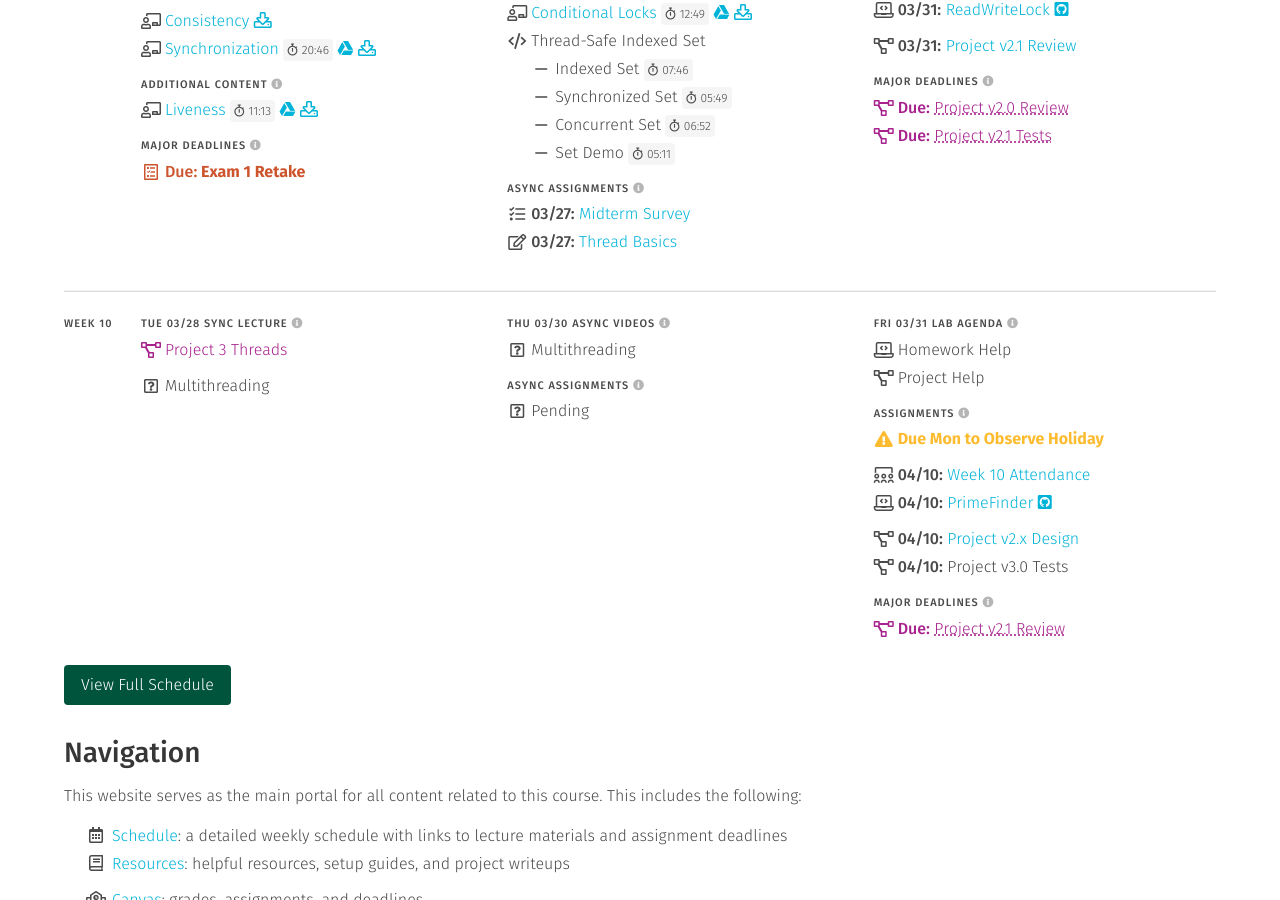
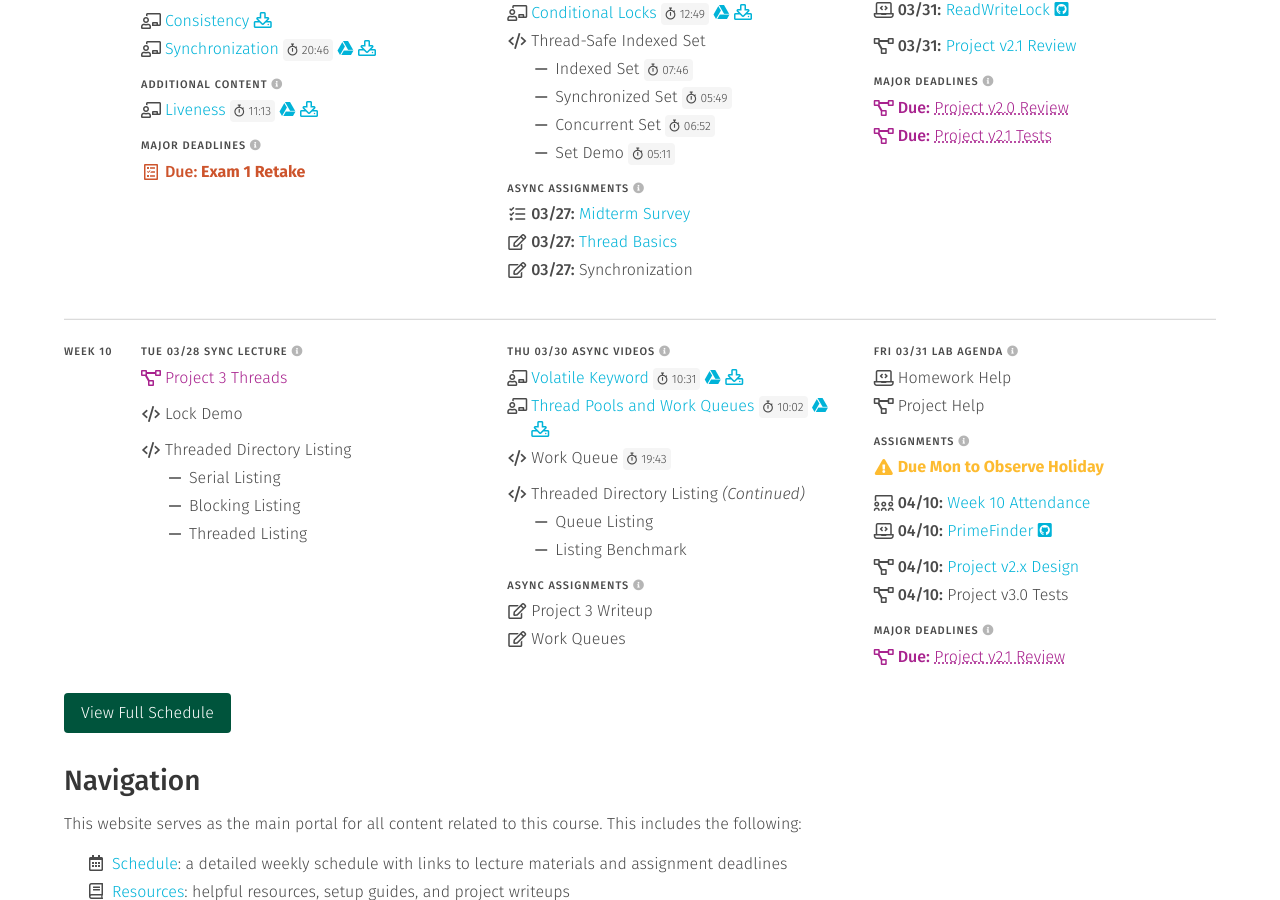
Before and after one commit to usf-cs272-spring2023/usf-cs272-spring2023.github.io, a Jekyll site: the page built from index.md, in a window 1280 px wide and 900 px high, scrolled down 814 px. Built offline with Jekyll 4.4.1, drawn with Linux system fonts in a browser that asks for light colours.

Commit message:
Adding thread placeholders

```diff
--- a/_data/quizzes.yml
+++ b/_data/quizzes.yml
@@ -182,27 +182,27 @@ threads:
   tags: ['threads']
 #   test: 'https://usfca.instructure.com/courses/1608197/quizzes/2415033'
 
-# project3:
-#   <<: *default
-#   text: 'Project 3 Writeup'
+synchronization:
+  <<: *default
+  text: 'Synchronization'
+  date: 2023-03-27
+#   link: 'https://usfca.instructure.com/courses/1608197/quizzes/2409393'
+  tags: ['threads']
+#   test: 'https://usfca.instructure.com/courses/1608197/quizzes/2415035'
+
+project3:
+  <<: *default
+  text: 'Project 3 Writeup'
 #   date: 2022-11-04
 #   link: 'https://usfca.instructure.com/courses/1608197/quizzes/2409356'
-#   tags: ['none']
+  tags: ['none']
 
-# synchronization:
-#   <<: *default
-#   text: 'Synchronization'
-#   date: 2022-11-04
-#   link: 'https://usfca.instructure.com/courses/1608197/quizzes/2409393'
-#   tags: ['threads']
-#   test: 'https://usfca.instructure.com/courses/1608197/quizzes/2415035'
-
-# workers:
-#   <<: *default
-#   text: 'Work Queues'
+workers:
+  <<: *default
+  text: 'Work Queues'
 #   date: 2022-11-11
 #   link: 'https://usfca.instructure.com/courses/1608197/quizzes/2409392'
-#   tags: ['threads']
+  tags: ['threads']
 #   test: 'https://usfca.instructure.com/courses/1608197/quizzes/2415036'
 
 # http:
--- a/_data/schedule.yml
+++ b/_data/schedule.yml
@@ -985,6 +985,9 @@ weeks:
               - file: 'quizzes'
                 name: 'threads'
 
+              - file: 'quizzes'
+                name: 'synchronization'
+
       - date: 2023-03-24
         rows:
           - <<: *labs
@@ -1025,17 +1028,58 @@ weeks:
                 name: 'project3'
                 type: 'has-text-usf-plum pb-2'
 
-              - text: 'Multithreading'
+              - text: 'Lock Demo'
+                icon: 'code'
+                type: 'pb-2'
+
+              - text: 'Threaded Directory Listing'
+                icon: 'code'
+
+              - text: 'Serial Listing'
+                icon: 'indented'
+                type: 'push'
+
+              - text: 'Blocking Listing'
+                icon: 'indented'
+                type: 'push'
+
+              - text: 'Threaded Listing'
+                icon: 'indented'
+                type: 'push'
 
       - date: 2023-03-30
         rows:
           - <<: *videos
             items:
-              - text: 'Multithreading'
+              - file: 'lectures'
+                name: 'volatile'
+
+              - file: 'lectures'
+                name: 'pools'
+
+              - file: 'code'
+                name: 'queue'
+                type: 'pb-2'
+
+              - text: 'Threaded Directory Listing'
+                icon: 'code'
+                html: ' <em>(Continued)</em>'
+
+              - text: 'Queue Listing'
+                icon: 'indented'
+                type: 'push'
+
+              - text: 'Listing Benchmark'
+                icon: 'indented'
+                type: 'push'
 
           - <<: *participation
             items:
-              - text: 'Pending'
+              - file: 'quizzes'
+                name: 'project3'
+
+              - file: 'quizzes'
+                name: 'workers'
 
       - date: 2023-03-31
         rows:
```
Also changed, not shown: _data/code.yml (+7 -0 lines).
